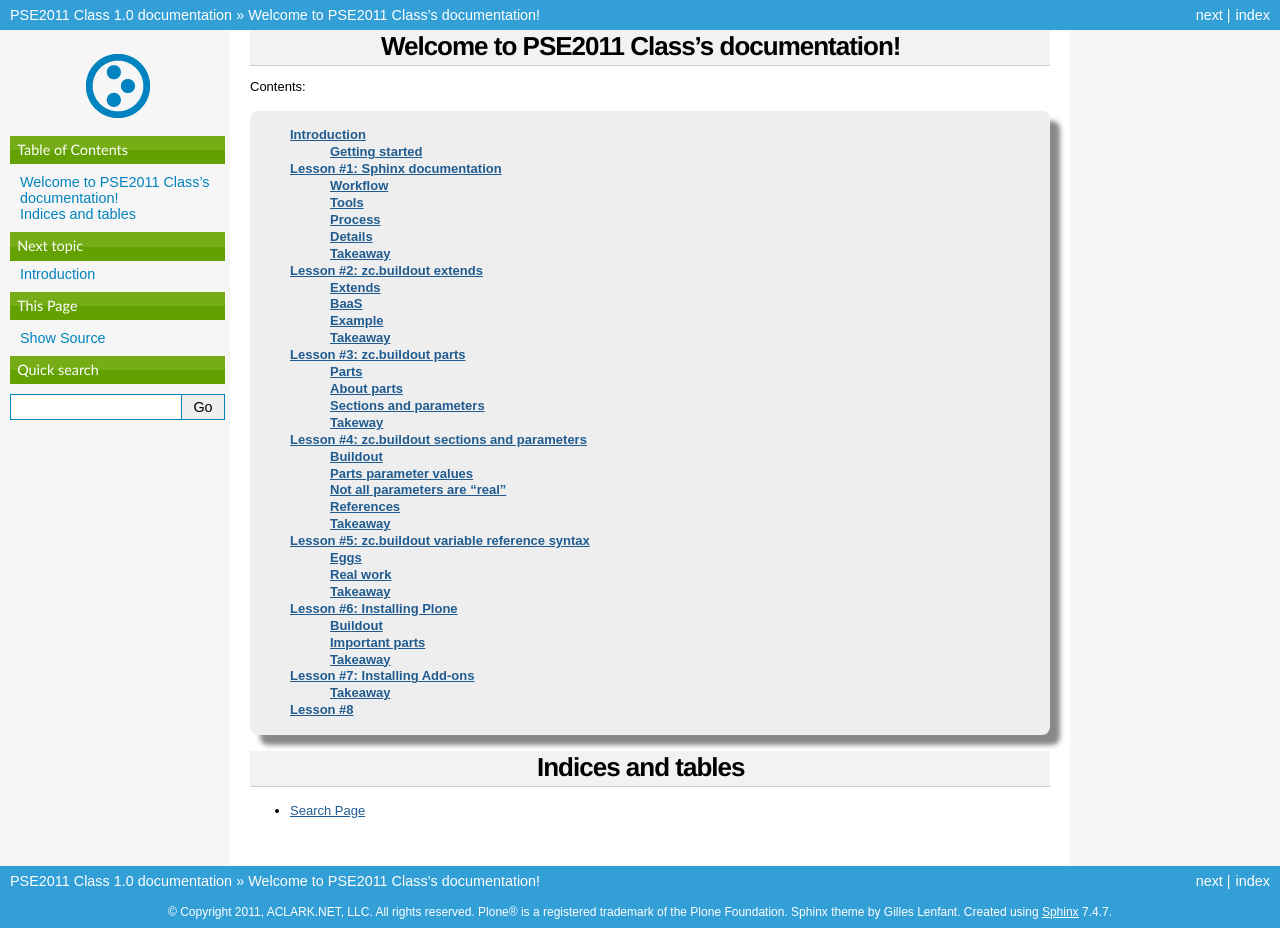
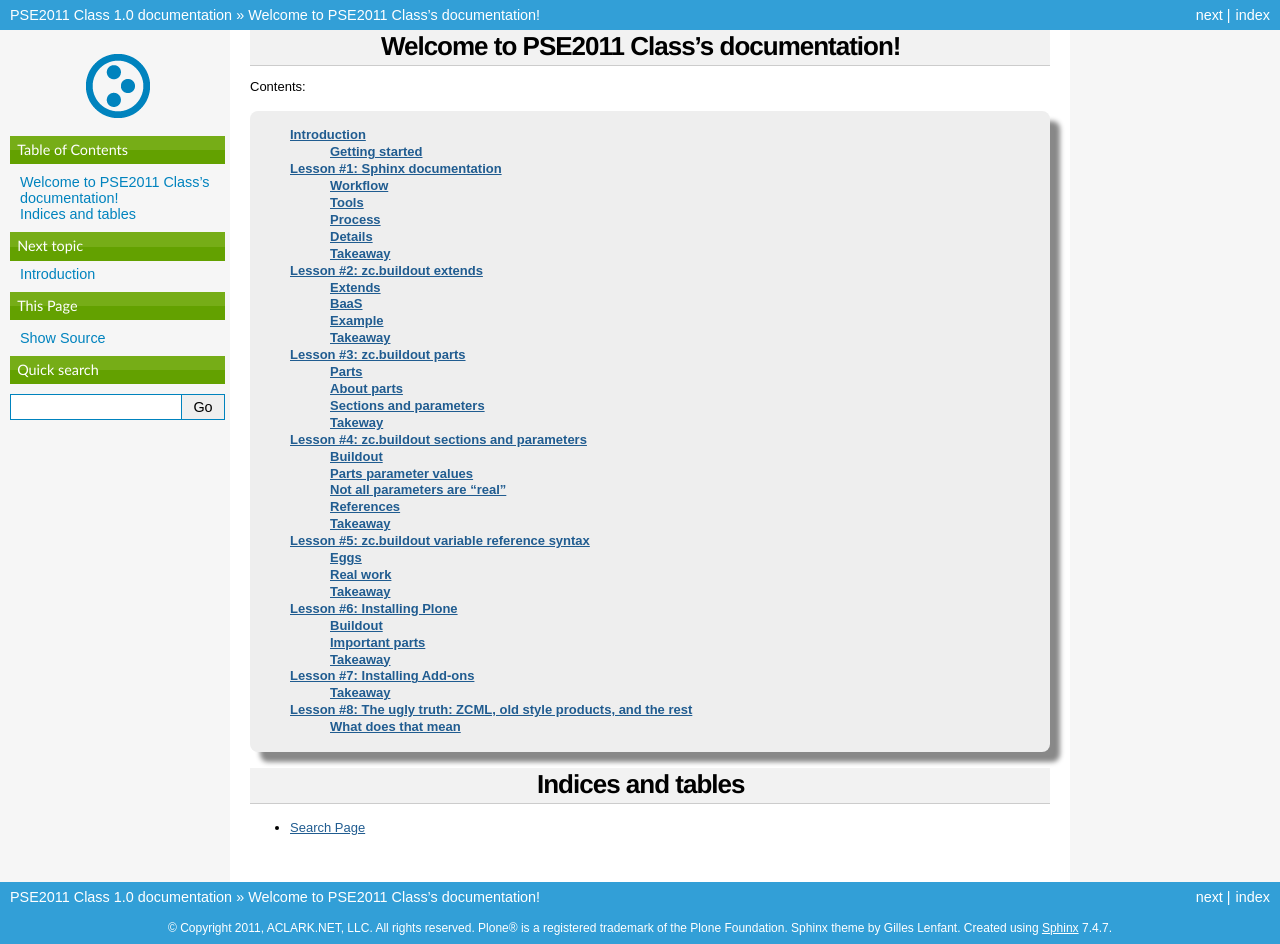
Before and after one commit to aclark4life/PSE2011, a Sphinx documentation site: the page built from docs/index.rst, in a window 1280 px wide. Built offline with Sphinx 7.4.7, drawn with Linux system fonts in a browser that asks for light colours; some of the changed lines change nothing that is shown.

Commit message:
Update docs

```diff
--- a/docs/8.rst
+++ b/docs/8.rst
@@ -1,4 +1,17 @@
+
+Lesson #8: The ugly truth: ZCML, old style products, and the rest
+=================================================================
+
+The ugly truth behind Lesson #7 is that there is more to the story. Namely, that of ZCML configuration. As of version 2.5 or so, Plone is a "Zope 3 application" (meaning that it uses technologies developed under the now defunct Zope 3 project) [1]_.
+
+What does that mean
+-------------------
+
+In most cases for end users, nothing.
+
+In some cases, it means you must configure the ``zcml`` parameter in the ``plone.recipe.zope2instance`` section for whatever add-on you want to use that does not take advantage of ``z3c.autoinclude``.
 
 
-Lesson #8
-=========
+
+
+_[1] Zope 3 the application server was renamed to Bluebream. Many other Zope 3 technologies live on under the Zope Toolkit umbrella; the most notable of which are zope.component and zope.interface.
```
